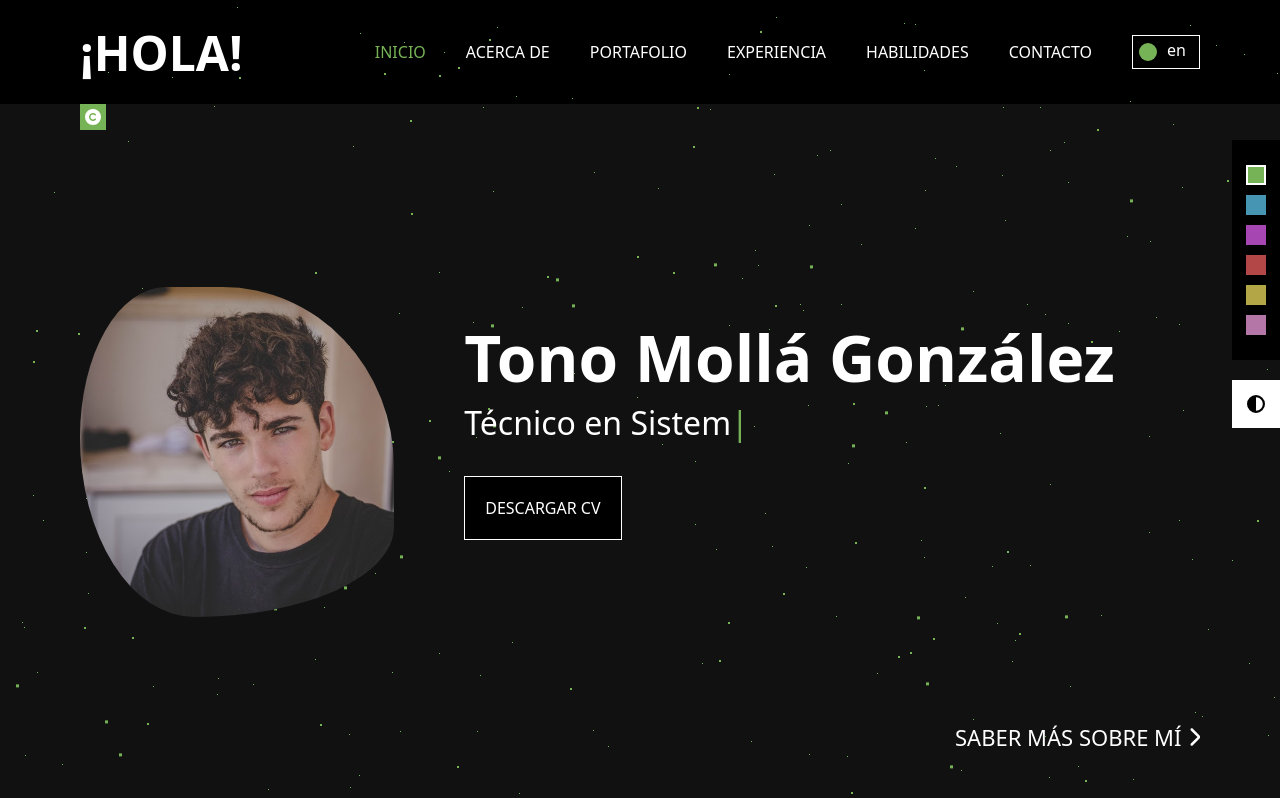
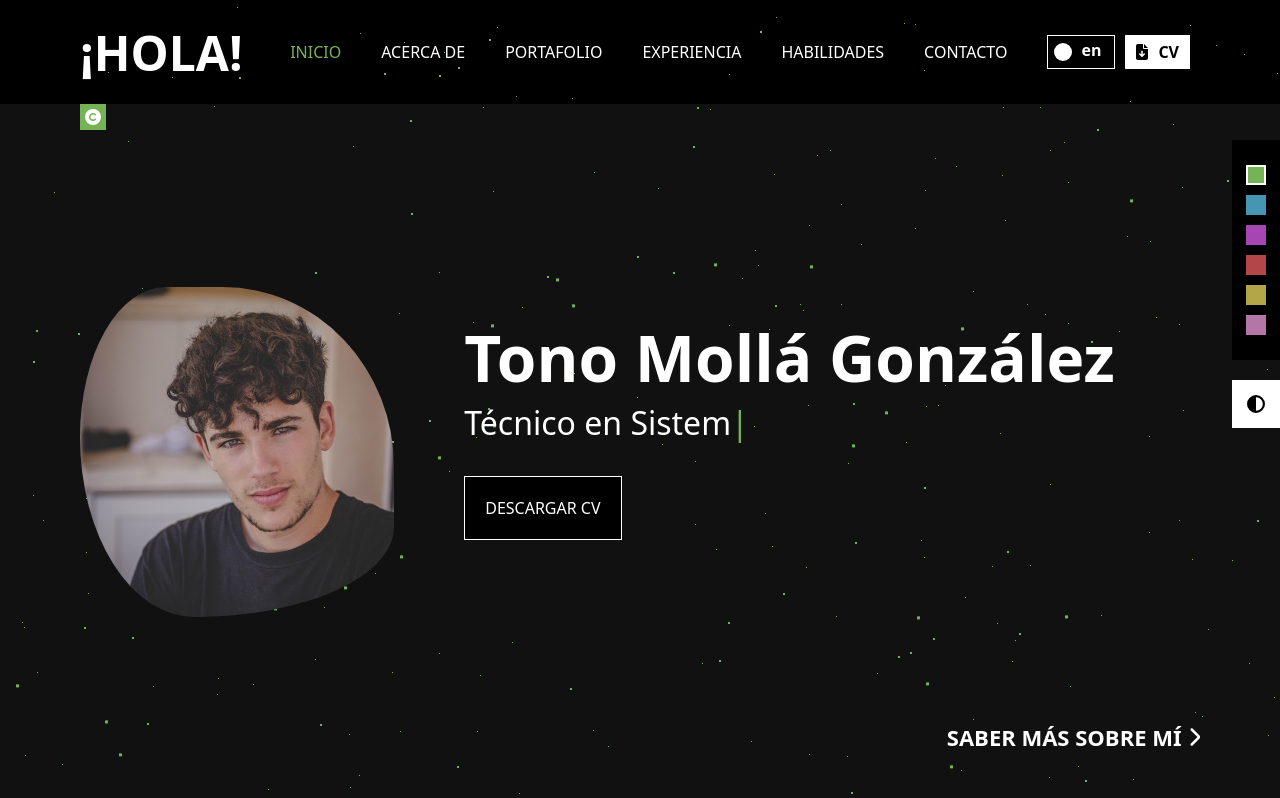
Before and after one commit to tonomolla6/portfolio, a Nuxt app: page / in a window 1280 px wide. Shown: the top 798 px of the page. Built offline with nearby package versions, Linux system fonts and the light colour scheme.

Commit message:
Add button CV in navbar

```diff
--- a/app.vue
+++ b/app.vue
@@ -53,7 +53,7 @@ body {
   }
 }
 
-a.cursor-hover {
+.cursor-hover {
   color: var(--theme-color-secondary);
   font-weight: bold;
   text-decoration: none;
--- a/components/ColorPalette.vue
+++ b/components/ColorPalette.vue
@@ -47,7 +47,7 @@ export default {
 </script>
 
 
-<style>
+<style scoped>
 .palette {
   position: absolute;
   right: 0;
--- a/components/LangSwitch.vue
+++ b/components/LangSwitch.vue
@@ -66,7 +66,7 @@ const toggleLanguage = () => {
   width: 18px;
   height: 18px;
   border-radius: 100%;
-  background-color: var(--theme-color-primary);
+  background-color: var(--theme-color-secondary);
   transition: transform 0.4s ease;
   pointer-events: none;
   position: relative;
--- a/components/Navbar.vue
+++ b/components/Navbar.vue
@@ -20,6 +20,10 @@
                 nuxt-link.cursor-hover(@click="handleLinkClick" exact-active-class="active-link" to="/contact") {{ $t('contact') }}
             LangSwitch.switch.cursor-hover
             CopyRight(:open="true").copyright2
+            .button.cursor-hover(@click="download")
+                svg(xmlns="http://www.w3.org/2000/svg" height="1em" viewBox="0 0 384 512")
+                    path(d="M64 0C28.7 0 0 28.7 0 64V448c0 35.3 28.7 64 64 64H320c35.3 0 64-28.7 64-64V160H256c-17.7 0-32-14.3-32-32V0H64zM256 0V128H384L256 0zM216 232V334.1l31-31c9.4-9.4 24.6-9.4 33.9 0s9.4 24.6 0 33.9l-72 72c-9.4 9.4-24.6 9.4-33.9 0l-72-72c-9.4-9.4-9.4-24.6 0-33.9s24.6-9.4 33.9 0l31 31V232c0-13.3 10.7-24 24-24s24 10.7 24 24z")
+                p {{ wind.innerWidth > 1200 ? 'CV' : 'Currículum' }}
 </template>
 
 <script setup>
@@ -27,6 +31,7 @@ import { useTheme } from '~/store/theme';
 
 const menuActive = ref(false);
 const { themeColorSecondary } = useTheme();
+const wind = computed(() => window);
 
 const toggleMenu = () => {
   menuActive.value = !menuActive.value;
@@ -35,6 +40,13 @@ const toggleMenu = () => {
       menuActive.value = false;
     }, 500);
   }
+};
+
+const download = async () => {
+    const link = document.createElement('a');
+    link.href = '/curriculum-default.pdf';
+    link.download = 'Currículum ' + (new Date()).getFullYear() + '.pdf';
+    link.click();
 };
 
 const handleLinkClick = () => {
@@ -158,6 +170,22 @@ p.hello {
     cursor: pointer;
 }
 
+.button {
+    padding: 5px 10px;
+    margin: 10px;
+    background: var(--theme-color-secondary) !important;
+    color: var(--theme-backgroud-primary) !important;
+    border: 1px solid var(--theme-color-secondary);
+    display: flex;
+    justify-content: center;
+    align-items: center;
+}
+
+.button p {
+    margin: 0px;
+    margin-left: 10px;
+}
+
 @keyframes fadeIn {
   to {
     opacity: 1;
--- a/components/TextWritter.vue
+++ b/components/TextWritter.vue
@@ -61,7 +61,7 @@ watch(texts, () => {
 </script>
 
 
-<style>
+<style scoped>
 .writter {
     z-index: 0;
 }
```
